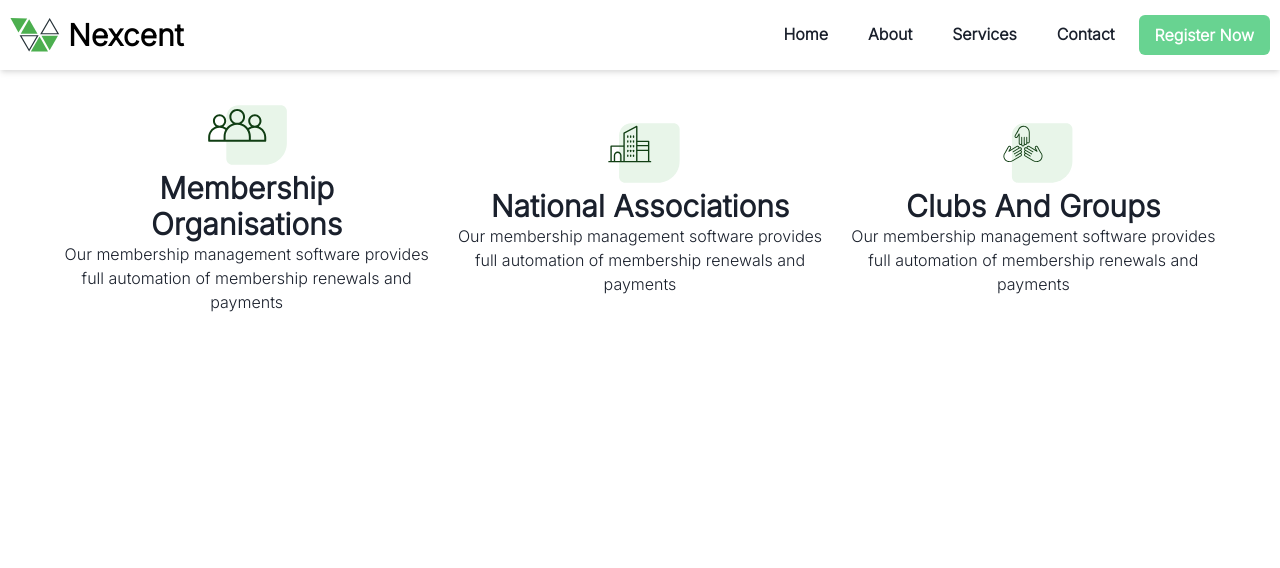
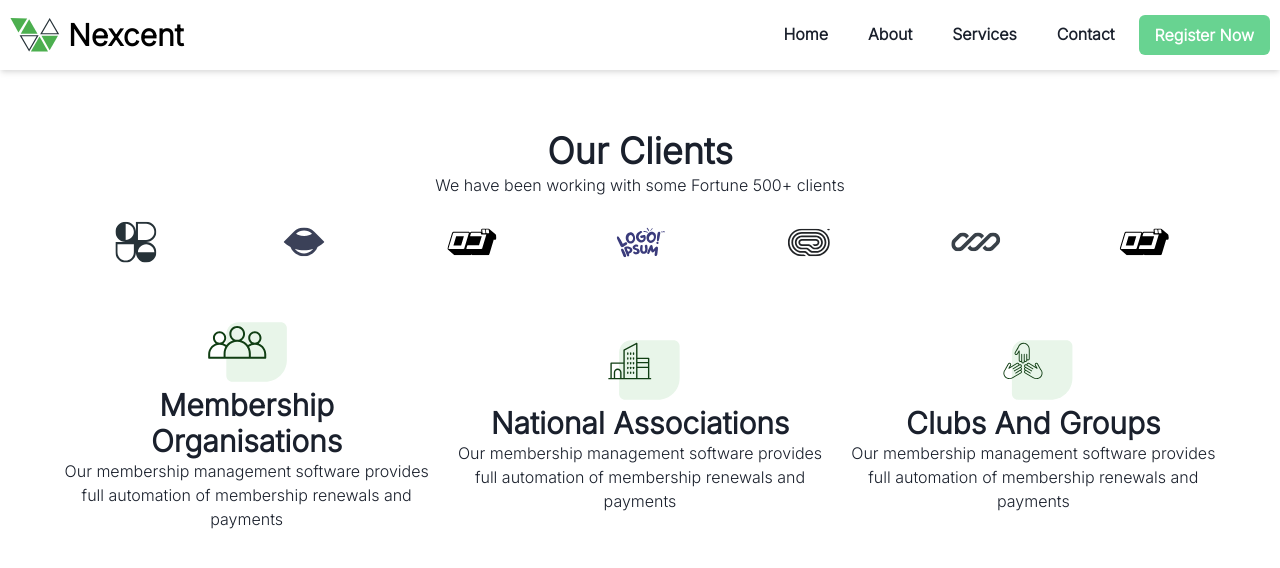
Before and after one commit to dboatengg/nexcent, a React (Vite) app: page / in a window 1280 px wide. Shown: the top 568 px of the page. Built offline with nearby package versions, Linux system fonts and the light colour scheme.

Commit message:
Refactor code for client and audiencesuitability components

```diff
--- a/src/App.tsx
+++ b/src/App.tsx
@@ -1,6 +1,6 @@
 import { Box } from "@chakra-ui/react";
 import AudienceSuitability from "./components/AudienceSuitability";
-// import Client from "./components/Client";
+import Client from "./components/Client";
 
 import Navbar from "./components/Navbar";
 
@@ -11,8 +11,8 @@ function App() {
       {/* <Hero /> */}
 
       <Box p="20px" maxWidth="1200px" mx="auto">
+        <Client />
         <AudienceSuitability />
-        {/* <Client /> */}
       </Box>
     </>
   );
--- a/src/components/AudienceSuitability.tsx
+++ b/src/components/AudienceSuitability.tsx
@@ -10,7 +10,7 @@ const AudienceSuitability = () => {
 
 
   return (
-    <SimpleGrid columns={{sm:1,md:2,lg:3}} gap='20px' justifyItems='center'>
+    <SimpleGrid columns={{sm:1,md:2,lg:3}} gap='20px' justifyItems='center' marginBottom='40px'>
       {audienceSuitabilityData.map(data=>(
       <Flex key={data.id} maxWidth='500px' justifyContent='center' alignItems='center' flexDirection='column' >
         <Image boxSize='80px' src={data.id === 1 ? membership : data.id === 2 ? national:data.id ===3?clubs:''}/>
--- a/src/components/Client.tsx
+++ b/src/components/Client.tsx
@@ -9,18 +9,18 @@ import Client7 from '../assets/client-7.svg'
 
 const Client = () => {
   return (
-    <Box textAlign='center'>
+    <Box textAlign='center' marginY='40px'>
       <Heading>Our Clients</Heading>
       <Text>We have been working with some Fortune 500+ clients</Text>
 
       <Grid templateColumns={{base:'repeat(3, 1fr)', md:'repeat(4, 1fr)', lg:'repeat(7, 1fr)'}} justifyItems='center' paddingTop={5}  gap={4}>
-        <Image src={Client1}/>
-        <Image src={Client2}/>
-        <Image src={Client3}/>
-        <Image src={Client4}/>
-        <Image src={Client5}/>
-        <Image src={Client6}/>
-        <Image src={Client7}/>
+        <Image boxSize='50px' src={Client1}/>
+        <Image boxSize='50px' src={Client2}/>
+        <Image boxSize='50px' src={Client3}/>
+        <Image boxSize='50px' src={Client4}/>
+        <Image boxSize='50px' src={Client5}/>
+        <Image boxSize='50px' src={Client6}/>
+        <Image boxSize='50px' src={Client7}/>
     </Grid>
 
     </Box>
```
Also changed, not shown: src/components/Pixel.tsx (added).
